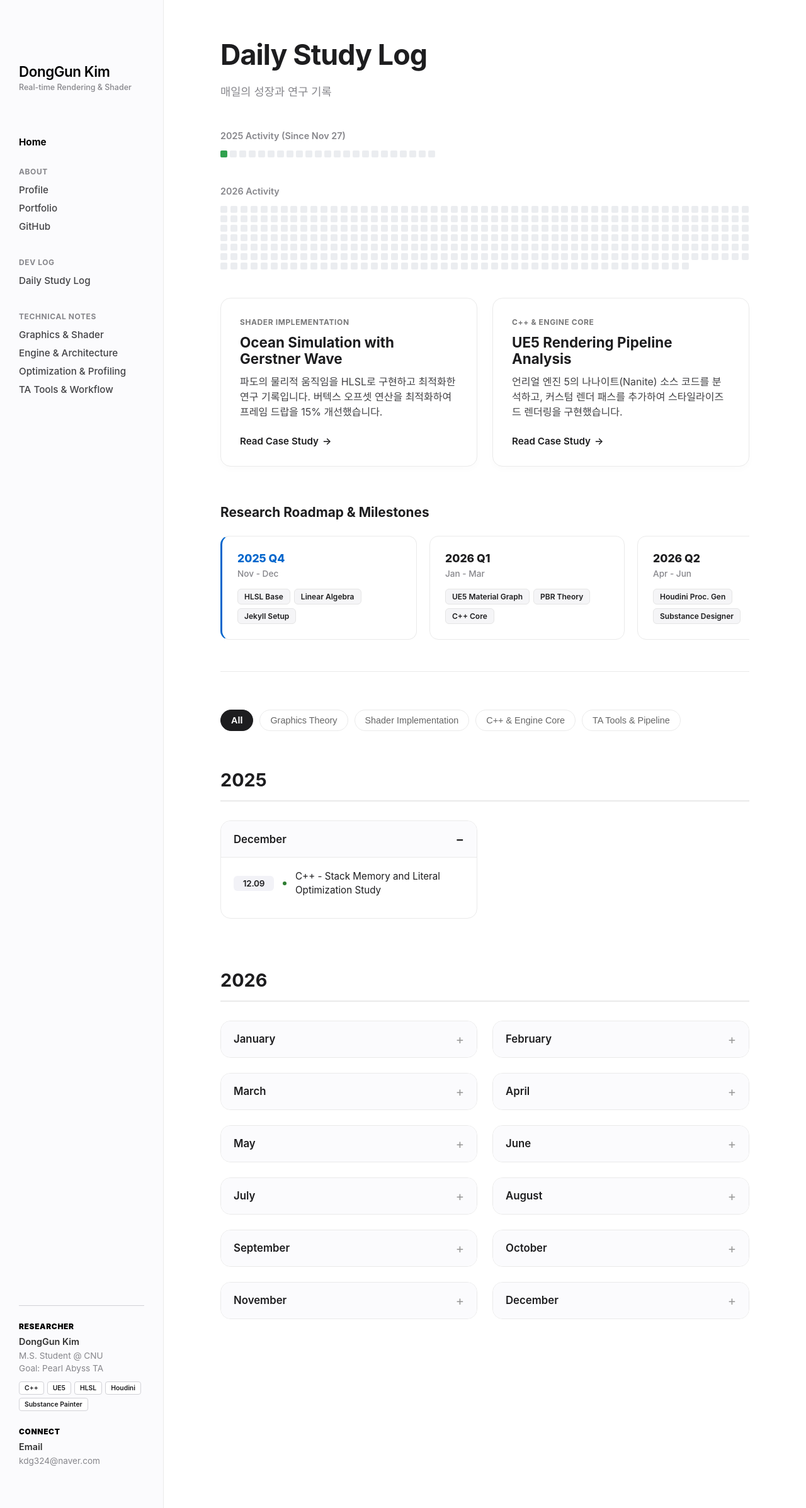
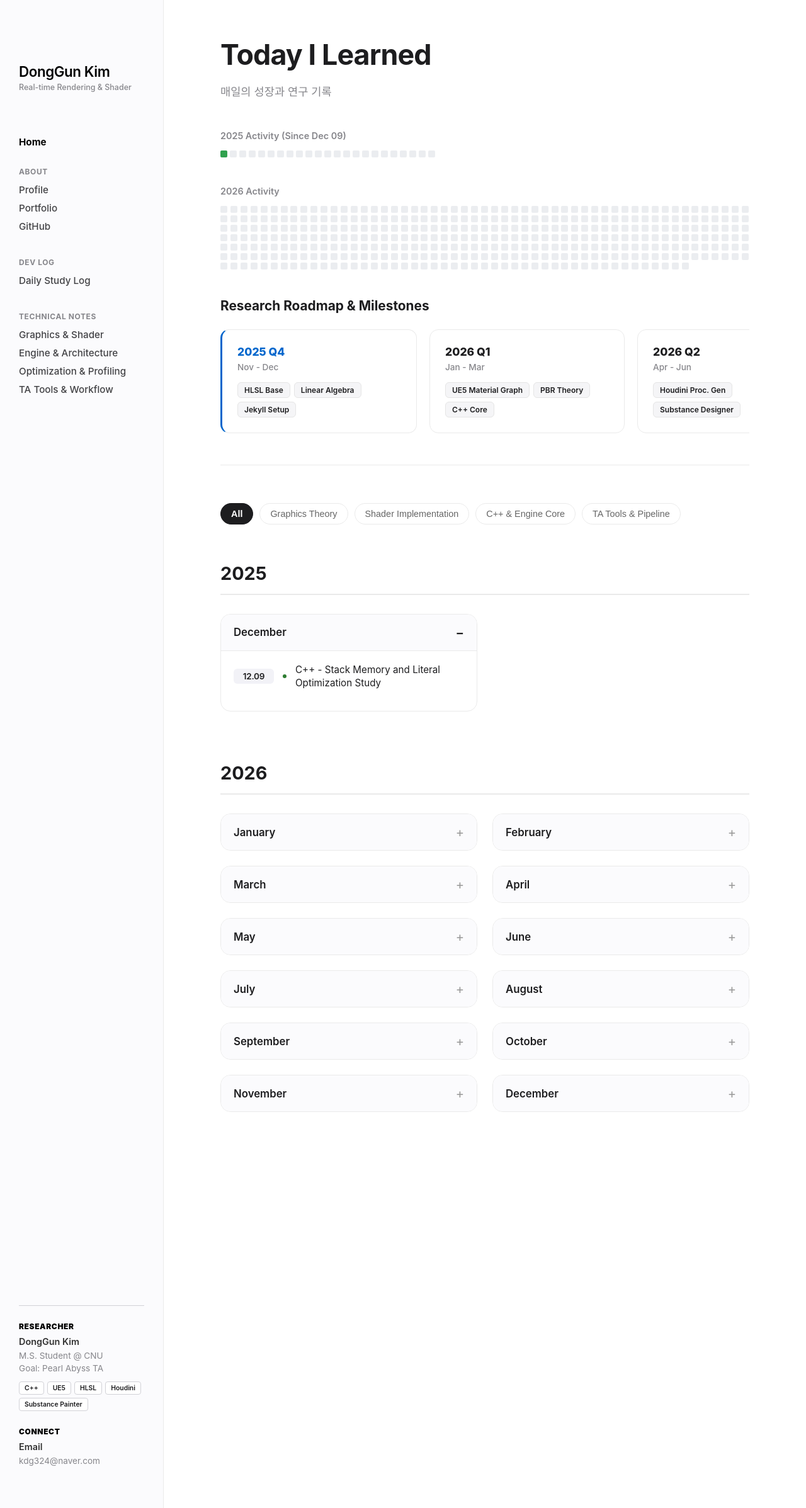
Before and after one commit to KimDongGun324/kimdonggun324.github.io, a Jekyll site: the page built from daily-study/index.md, in a window 1280 px wide. Shown: the whole page at 63% size. Built offline with Jekyll 4.4.1, drawn with Linux system fonts in a browser that asks for light colours; some web fonts are replaced.

Commit message:
Update index.md

```diff
--- a/daily-study/index.md
+++ b/daily-study/index.md
@@ -159,33 +159,18 @@ permalink: /daily-study/
 <div class="page-content-wrapper">
 
  <header style="margin-bottom: 50px;">
-    <h1 style="font-size: 2.8em; font-weight: 700; margin-bottom: 10px; letter-spacing: -0.02em;">Daily Study Log</h1>
+    <h1 style="font-size: 2.8em; font-weight: 700; margin-bottom: 10px; letter-spacing: -0.02em;">Today I Learned</h1>
     <p style="color: #86868b; font-size: 1.1em;">매일의 성장과 연구 기록</p>
   </header>
 
   <div class="heatmap-section">
-    <div class="heatmap-title">2025 Activity (Since Nov 27)</div>
+    <div class="heatmap-title">2025 Activity (Since Dec 09)</div>
     <div id="heatmap-grid-2025"></div>
   </div>
   <div class="heatmap-section">
     <div class="heatmap-title">2026 Activity</div>
     <div id="heatmap-grid-2026"></div>
   </div>
-
- <section class="featured-section">
-    <div class="featured-card">
-      <span class="featured-tag">Shader Implementation</span>
-      <div class="featured-title">Ocean Simulation with Gerstner Wave</div>
-      <div class="featured-desc">파도의 물리적 움직임을 HLSL로 구현하고 최적화한 연구 기록입니다. 버텍스 오프셋 연산을 최적화하여 프레임 드랍을 15% 개선했습니다.</div>
-      <a href="/technical-notes/" class="featured-link">Read Case Study</a>
-    </div>
-    <div class="featured-card">
-      <span class="featured-tag">C++ & Engine Core</span>
-      <div class="featured-title">UE5 Rendering Pipeline Analysis</div>
-      <div class="featured-desc">언리얼 엔진 5의 나나이트(Nanite) 소스 코드를 분석하고, 커스텀 렌더 패스를 추가하여 스타일라이즈드 렌더링을 구현했습니다.</div>
-      <a href="/technical-notes/" class="featured-link">Read Case Study</a>
-    </div>
-  </section>
 
   <section class="timeline-section">
     <div class="timeline-title">Research Roadmap & Milestones</div>
```
